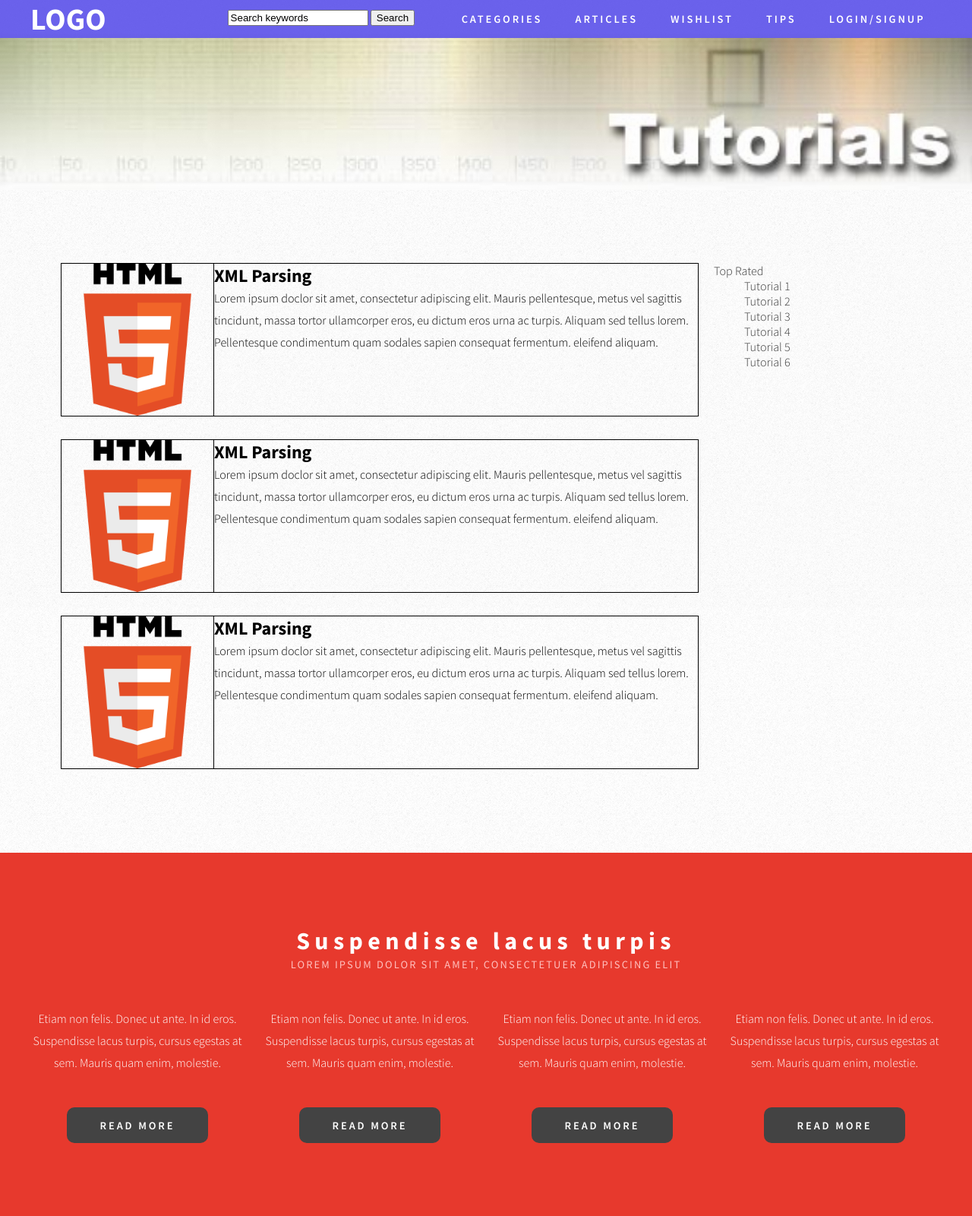
After one commit to TomyRO/iocproject, a PHP site: page /category.php in a window 1280 px wide. The commit adds this page. Shown: the whole page at 76% size. Run offline with PHP 8.4, Linux system fonts and the light colour scheme.

Commit message:
added login page and part of the main page

```diff
--- /dev/null
+++ b/category.php
@@ -0,0 +1,73 @@
+<!DOCTYPE html PUBLIC "-//W3C//DTD XHTML 1.0 Strict//EN" "http://www.w3.org/TR/xhtml1/DTD/xhtml1-strict.dtd">
+<html xmlns="http://www.w3.org/1999/xhtml">
+<head>
+	<meta http-equiv="Content-Type" content="text/html; charset=utf-8" />
+	<title>IOC Project</title>
+	<link href="http://fonts.googleapis.com/css?family=Source+Sans+Pro:200,300,400,600,700,900" rel="stylesheet" />
+	<link href="default.css" rel="stylesheet" type="text/css" media="all" />
+	<link href="fonts.css" rel="stylesheet" type="text/css" media="all" />
+</head>
+<body>
+	<?php require_once("chunks/header.php"); ?>
+<div id="wrapper">
+	<div id="page" class="container">
+        <ul id="gallery">
+            <li class="tutorial-item">
+                <a href="#"><div class="tutorial-image"></div>
+                <div class="tutorial-descript">
+                    <h2> XML Parsing </h2>
+                    <p>Lorem ipsum doclor sit amet, consectetur adipiscing elit. Mauris pellentesque, metus vel sagittis tincidunt, massa tortor ullamcorper eros, eu dictum eros urna ac turpis. Aliquam sed tellus lorem. Pellentesque condimentum quam sodales sapien consequat fermentum. eleifend aliquam.</p>
+                </div>
+                </a>
+            </li>
+            <li class="tutorial-item">
+                <a href="#"><div class="tutorial-image"></div>
+                <div class="tutorial-descript">
+                    <h2> XML Parsing </h2>
+                    <p>Lorem ipsum doclor sit amet, consectetur adipiscing elit. Mauris pellentesque, metus vel sagittis tincidunt, massa tortor ullamcorper eros, eu dictum eros urna ac turpis. Aliquam sed tellus lorem. Pellentesque condimentum quam sodales sapien consequat fermentum. eleifend aliquam.</p>
+                </div>
+                </a>
+            </li>
+            <li class="tutorial-item">
+                <a href="#"><div class="tutorial-image"></div>
+                <div class="tutorial-descript">
+                    <h2> XML Parsing </h2>
+                    <p>Lorem ipsum doclor sit amet, consectetur adipiscing elit. Mauris pellentesque, metus vel sagittis tincidunt, massa tortor ullamcorper eros, eu dictum eros urna ac turpis. Aliquam sed tellus lorem. Pellentesque condimentum quam sodales sapien consequat fermentum. eleifend aliquam.</p>
+                </div>
+                </a>
+            </li>
+        </ul>
+        <div id="sidebar">
+            <span id="top-rated">Top Rated</span>
+            <ul id="top-rated-list">
+                <li class="top-tutorial">Tutorial 1</li>
+                <li class="top-tutorial">Tutorial 2</li>
+                <li class="top-tutorial">Tutorial 3</li>
+                <li class="top-tutorial">Tutorial 4</li>
+                <li class="top-tutorial">Tutorial 5</li>
+                <li class="top-tutorial">Tutorial 6</li>
+            </ul>
+        </div>
+	</div>
+</div>
+<div id="portfolio-wrapper">
+	<div id="portfolio" class="container">
+		<div class="title">
+			<h2>Suspendisse lacus turpis</h2>
+			<span class="byline">Lorem ipsum dolor sit amet, consectetuer adipiscing elit</span> </div>
+		<div id="column1">
+			<p>Etiam non felis. Donec ut ante. In id eros. Suspendisse lacus turpis, cursus egestas at sem. Mauris quam enim, molestie.</p>
+			<a href="#" class="button">Read More</a> </div>
+		<div id="column2">
+			<p>Etiam non felis. Donec ut ante. In id eros. Suspendisse lacus turpis, cursus egestas at sem. Mauris quam enim, molestie.</p>
+			<a href="#" class="button">Read More</a> </div>
+		<div id="column3">
+			<p>Etiam non felis. Donec ut ante. In id eros. Suspendisse lacus turpis, cursus egestas at sem. Mauris quam enim, molestie.</p>
+			<a href="#" class="button">Read More</a> </div>
+		<div id="column4">
+			<p>Etiam non felis. Donec ut ante. In id eros. Suspendisse lacus turpis, cursus egestas at sem. Mauris quam enim, molestie.</p>
+			<a href="#" class="button">Read More</a> </div>
+	</div>
+</div>
+</body>
+</html>
--- a/chunks/categories.php
+++ b/chunks/categories.php
@@ -1,7 +1,7 @@
 <div id="featured-wrapper">
 	<div id="featured" class="container">
-		<div class="column1"><span class="icon icon-cogs"></span>
-			<h2>Maecenas luctus lectus</h2>
+		<div class="column1"><a href="/iocproject/category.php"><span class="icon icon-cogs"></span>
+			<h2>Maecenas luctus lectus</h2></a>
 		</div>
 		<div class="column2"><span class="icon icon-suitcase"></span>
 			<h2>Etiam rhoncus volutpat</h2>
--- a/chunks/header.php
+++ b/chunks/header.php
@@ -16,6 +16,7 @@
 					<li><a href="#" accesskey="2" title="">Articles</a></li>
 					<li><a href="#" accesskey="3" title="">Wishlist</a></li>
 					<li><a href="#" accesskey="4" title="">Tips</a></li>
+					<li><a href="/iocproject/login.php" accesskey="5" title="">Login/Signup</a></li>
 				</ul>
 			</div>
 		</div>
--- a/default.css
+++ b/default.css
@@ -30,6 +30,10 @@ ul
 {
 	margin-bottom: 0px;
 }
+li
+{
+    list-style: none;
+}
 p
 {
 	line-height: 180%;
@@ -42,6 +46,7 @@ strong
 a
 {
 	color: #AF2117;
+    text-decoration: none;
 }
 
 a:hover
@@ -309,7 +314,7 @@ hr
 		border-top: 0;
 		padding-top: 0;
 	}
- cvdssaasssssssssssssssssssssssssssssssssssssssssssssssssssssssssssssssssssssssssssssssssssssssssssssssssssssssssssssssssssssssswedgbhmnnn                                                                                                                                                                                                                                                                                                                                                                                                                                                                                                                                                                                                                                                                                         m
+
 /*********************************************************************************/
 /* Portfolio                                                                     */
 /*********************************************************************************/
@@ -534,3 +539,39 @@ hr
 	{
 		float: right;
 	}
+
+#gallery {
+    width: 70%;
+    float: left;
+}
+
+#sidebar {
+    width: 25%;
+    float: right;
+}
+
+.tutorial-image {
+    background-image: url('resources/programming_logo.png');
+    background-size: 200px 200px;
+    height: 200px;
+    width: 200px;
+    background-repeat: no-repeat;
+    border-style: solid;
+    border-width: 1px;
+    float: left;
+}
+
+.tutorial-descript {
+    height: 200px;
+    border-style: solid;
+    border-width: 1px;
+}
+
+.tutorial-item {
+    margin-bottom: 30px;
+}
+
+
+.tutorial-item a {
+    color: black;
+}
--- a/index.php
+++ b/index.php
@@ -13,7 +13,6 @@
 <div id="wrapper">
 	<div id="page" class="container">
 		<div id="content">
-			<?php require_once("chunks/login.php"); ?>
 		</div>
 	</div>
 </div>
@@ -36,8 +35,5 @@
 			<a href="#" class="button">Read More</a> </div>
 	</div>
 </div>
-<div id="copyright" class="container">
-	<p>Copyright (c) 2013 Sitename.com. All rights reserved. | Photos by <a href="http://fotogrph.com/">Fotogrph</a> | Design by <a href="http://www.freecsstemplates.org/" rel="nofollow">FreeCSSTemplates.org</a>.</p>
-</div>
 </body>
 </html>
```
Also changed, not shown: chunks/login.php (+26 -20 lines), login.php (added, +20 -0 lines).
